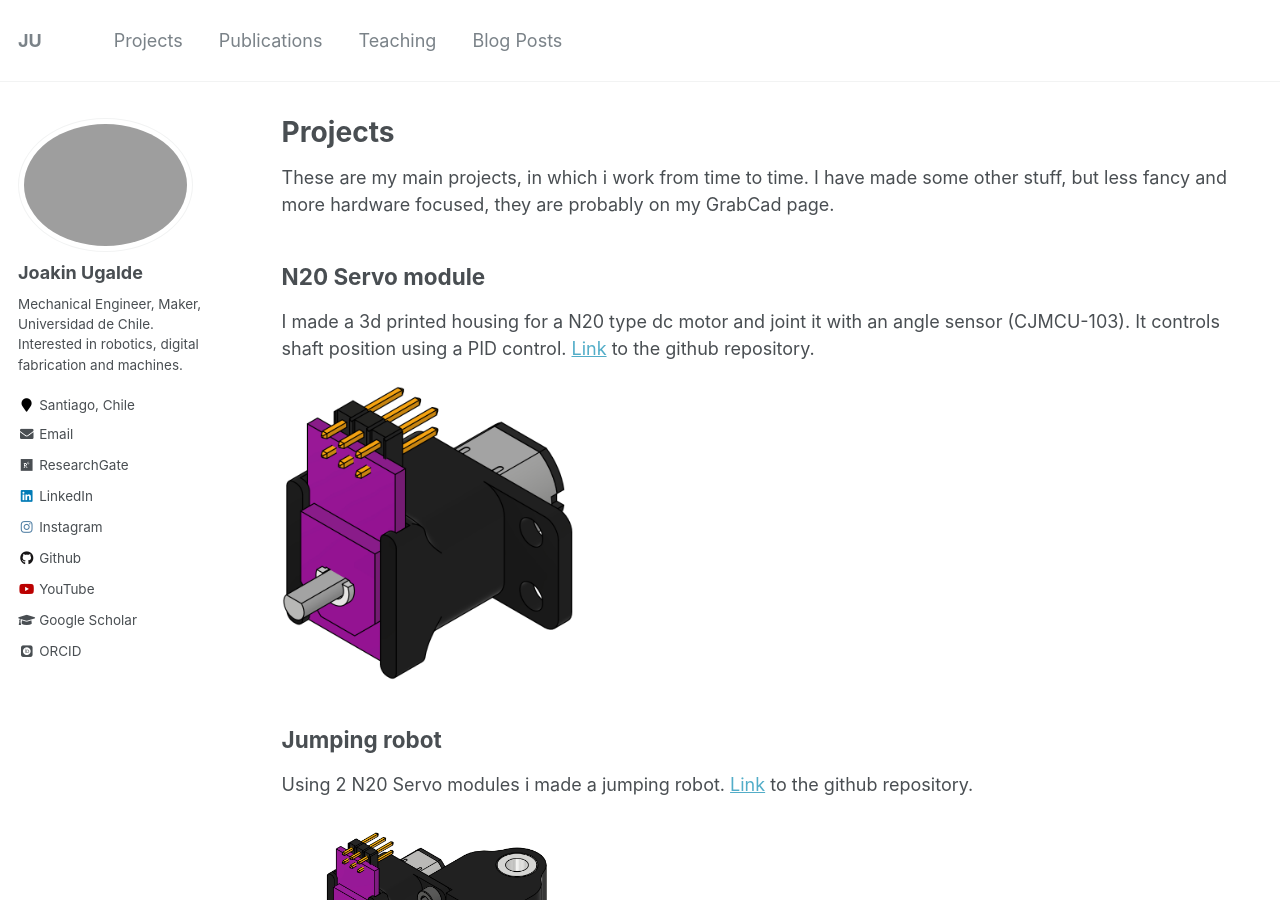
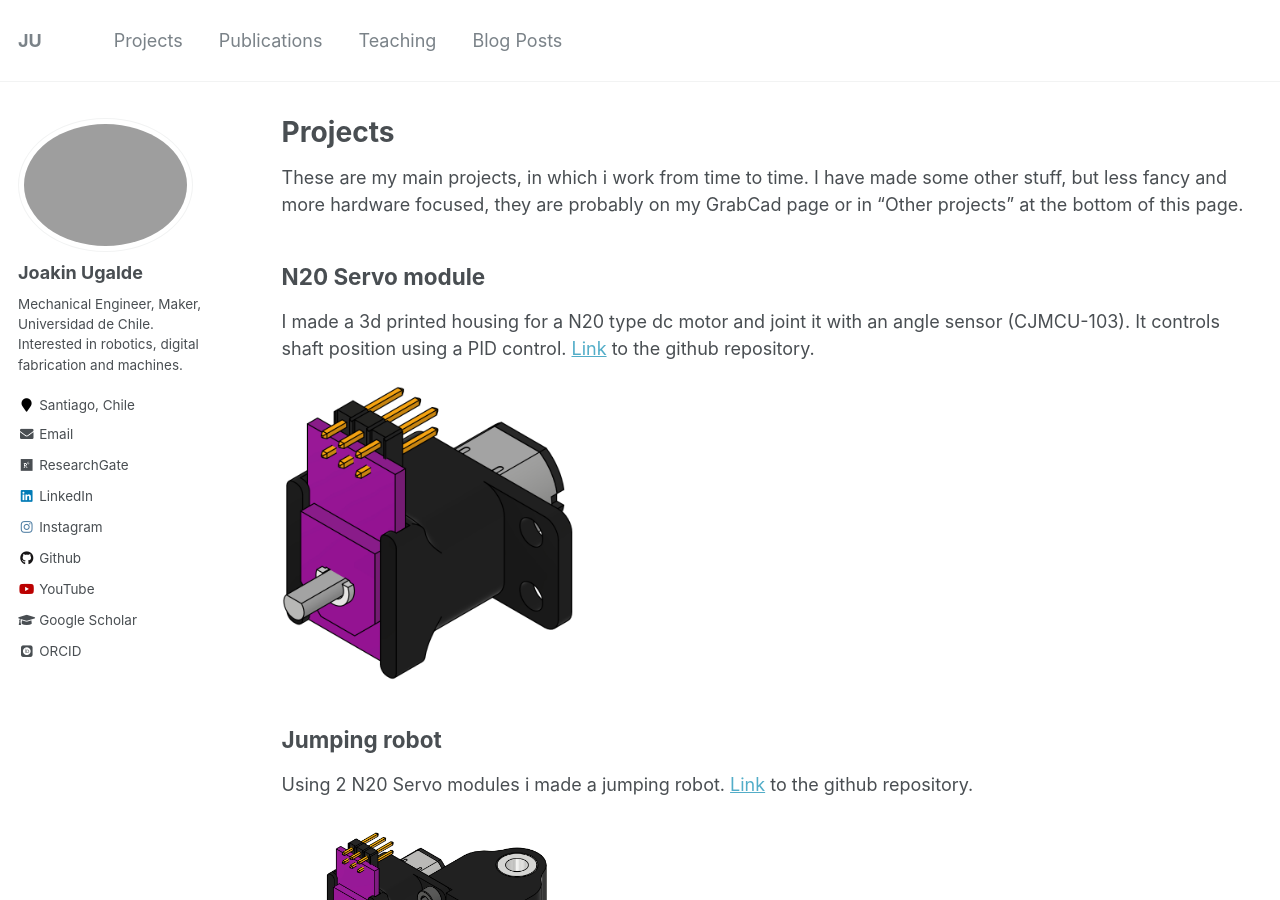
Before and after one commit to jkugalde/jkugalde.github.io, a Jekyll site: the page built from _pages/portfolio.md, in a window 1280 px wide and 900 px high. Built offline with Jekyll 4.4.1, drawn with Linux system fonts in a browser that asks for light colours; some web fonts are replaced.

Commit message:
other projects

```diff
--- a/_pages/portfolio.md
+++ b/_pages/portfolio.md
@@ -5,7 +5,7 @@ permalink: /portfolio/
 author_profile: true
 ---
 
-These are my main projects, in which i work from time to time. I have made some other stuff, but less fancy and more hardware focused, they are probably on my GrabCad page.
+These are my main projects, in which i work from time to time. I have made some other stuff, but less fancy and more hardware focused, they are probably on my GrabCad page or in "Other projects" at the bottom of this page.
 
 ## N20 Servo module
 
@@ -38,8 +38,9 @@ My thesis project, a worm-like soft robot with artificial skin. The worm develop
 <img src="/images/softwo.png" width="300">
 
 --------------------------------------------------------------------------------------------
+--------------------------------------------------------------------------------------------
 
-## Other projects
+# Other projects
 
 {% include base_path %}
 
```
